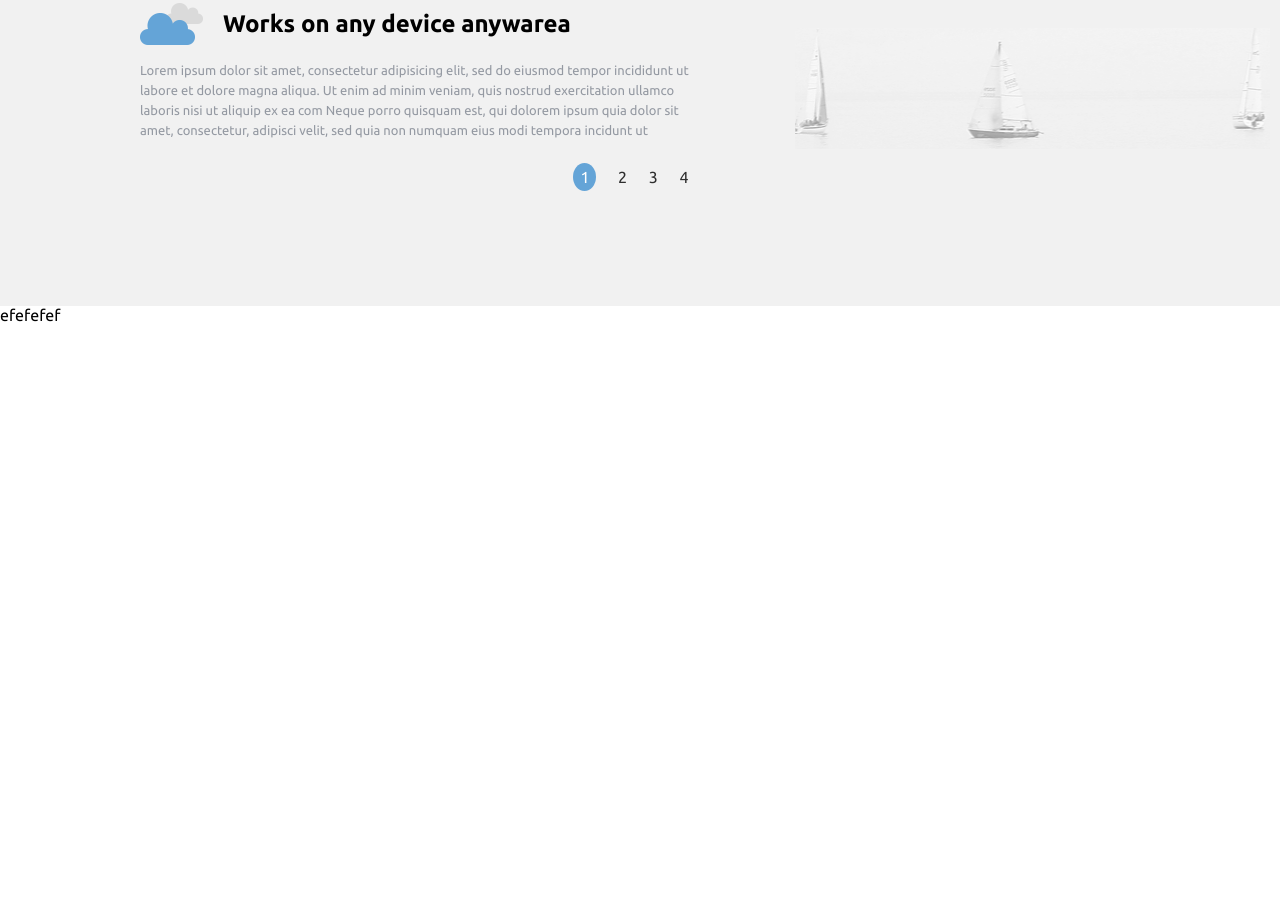
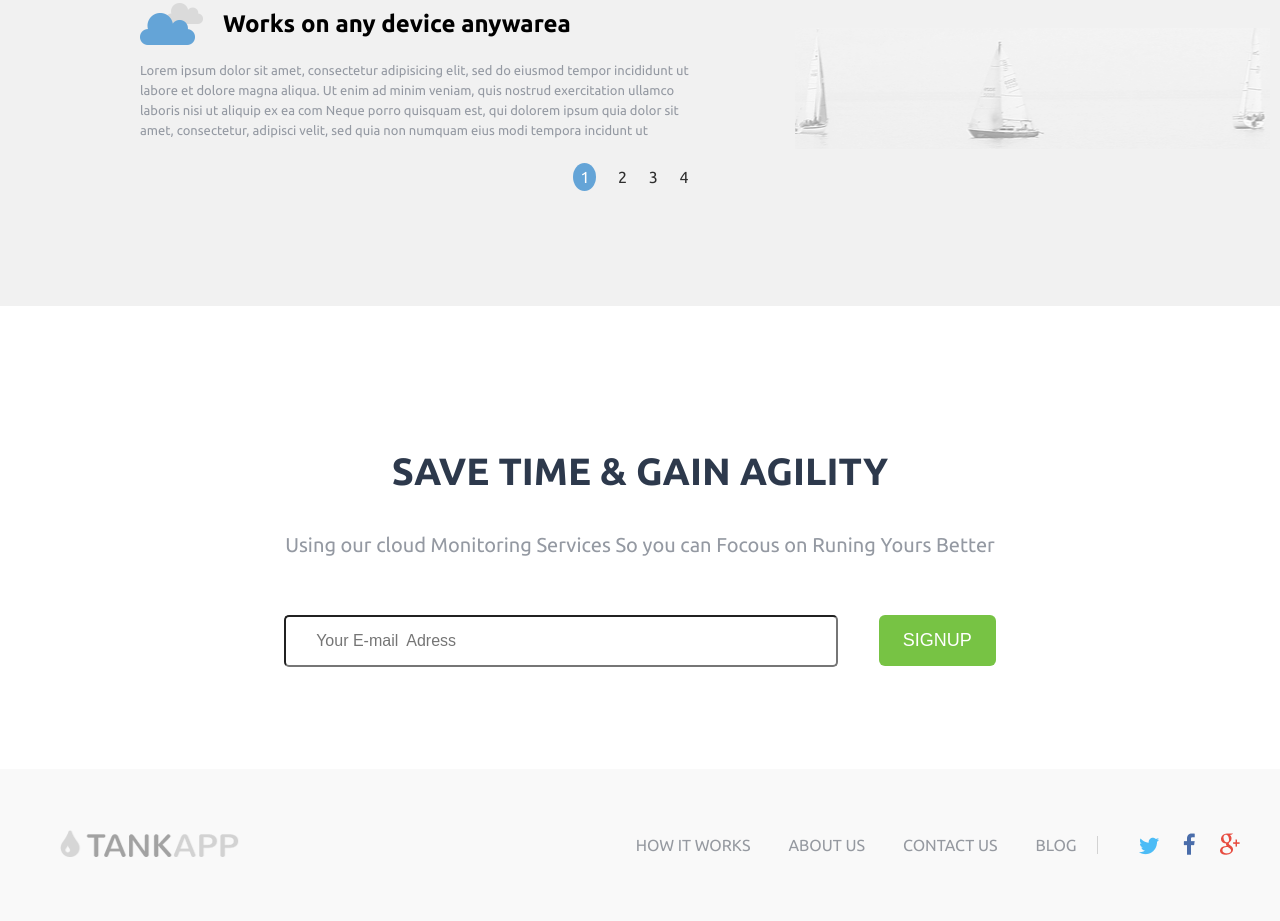
Before and after one commit to vladkudinov89/TankApp, a plain HTML site: page index.html in a window 1280 px wide. Shown: the part 2569-3490 px from the top of the page. Before the commit the page ends 2893 px from the top, so only its background shows below. Drawn offline with Linux system fonts and the light colour scheme.

Commit message:
apptank-last

```diff
--- a/index.html
+++ b/index.html
@@ -175,9 +175,53 @@
 
 </div>
 
+<div class="container">
+	<div class="c-bottom">
+		<h2>
+			SAVE TIME & GAIN AGILITY
+		</h2>
+		<p>
+			Using our cloud Monitoring Services So you can Focous on Runing Yours Better
+		</p>
+		<form>
+								<input class="email" type="email" placeholder="Your E-mail  Adress">
 
 
-efefefef
+								 <input class="submit" type="submit" name="sig1" value="signup">
+							</form>
+	</div>
+</div>
+
+<div class="container-fluid b-gray">
+	<div class="container">
+		<footer>
+			<div class="bottom-menu">
+		<div class="logo-top">
+			<a href="#"><img src="img/logo-bottom.png" alt="logo"></a>
+		</div>
+			<div class="b-menu">
+				<div class="b-m-menu">
+					<ul>
+						<li><a href="#">How it works</a></li>
+						<li><a href="#">About Us</a></li>
+						<li><a href="#">Contact Us</a></li>
+						<li><a href="#">Blog</a></li>
+					</ul>
+				</div>
+
+				<div class="b-social">
+					<a href=""><img src="img/soc-t.png"></a>
+					<a href=""><img src="img/soc-f.png"></a>
+					<a href=""><img src="img/soc-g.png"></a>
+				</div>
+			</div>
+	</div>
+
+		</footer>
+	</div>
+</div>
+
+
 
 </body>
 </html>
--- a/style/style.css
+++ b/style/style.css
@@ -303,6 +303,106 @@ background: #fff url(../image/macbook1.png) 0 0 no-repeat;
 }
 
 
+
+
+.c-bottom{
+	margin-top: 144px;
+	margin-bottom: 102px;
+	display: flex;
+	flex-direction: column;
+	justify-content: center;
+	align-items: center;
+}
+
+.c-bottom h2{
+	padding-bottom: 40px;
+	font-size: 38px;
+	text-transform: uppercase;
+	color: #2d394c;
+}
+
+.c-bottom p{
+	font-size: 20px;
+	padding-bottom: 58px;
+}
+
+.c-bottom .email{
+	width: 520px;
+	padding:15px 0px;
+	padding-left: 30px;
+	border-radius: 5px;
+	font-size: 16px;
+	font-weight: 100;
+	color: #2d394c;
+}
+
+.c-bottom .submit{
+
+	border-style: none;
+	font-size: 18px;
+	color: #fff;
+	text-transform: uppercase;
+	margin-left: 37px;
+	padding: 15px 24px;
+	background-color: #77c344;
+	border-radius: 6px;
+	cursor: pointer
+}
+
+.b-gray{
+	background-color: #f9f9f9;
+}
+
+.bottom-menu{
+	padding: 61px 0;
+	display: flex;
+	flex-direction: row;
+	justify-content: space-between;
+	align-items: center;
+	flex-wrap: wrap;
+}
+
+.b-menu{
+	display: flex;
+	flex-direction: row;
+	justify-content: space-between;
+	align-items: center;
+}
+.b-social{
+	margin-left: 20px;
+}
+
+.b-social img{
+	margin-left: 21px;
+}
+
+
+.b-m-menu ul{
+	display: flex;
+	flex-direction: row;
+	justify-content: flex-end;
+	border-right: 1px solid #d3d3d3;
+	padding-right: 20px;
+}
+
+.b-m-menu li{
+	margin-left: 38px;
+}
+
+.b-m-menu a{
+	text-transform: uppercase;
+	color: #9599a0;
+}
+
+.b-m-menu a:hover{
+
+	color: #585859;
+}
+
+
+
+
+
 /*
 
 
```
Also changed, not shown: img/logo-bottom.png (added), img/soc-f.png (added), img/soc-g.png (added), img/soc-t.png (added), 1 other file.
